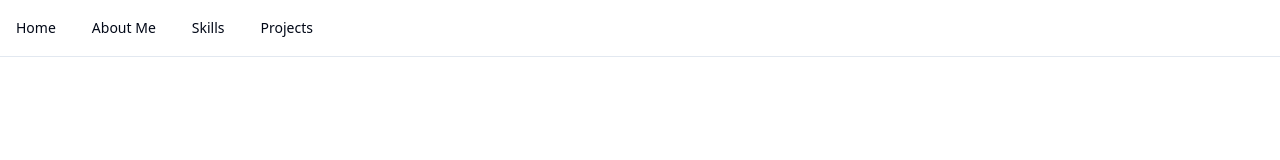
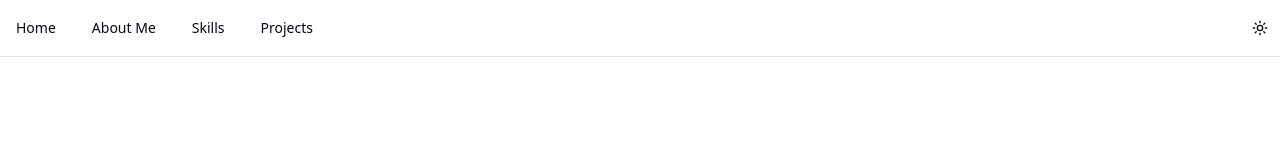
Before and after one commit to Riddhimaan-Senapati/my-portfolio-website, a Next.js app: page / in a window 1280 px wide. Shown: the top 160 px of the page. Built offline with nearby package versions, Linux system fonts and the light colour scheme.

Commit message:
added dark mode to the website using shadcn next themes

```diff
--- a/app/globals.css
+++ b/app/globals.css
@@ -60,3 +60,7 @@
     scroll-behavior: smooth;
   }
 }
+
+* {
+  transition: background-color 0.3s ease, color 0.3s ease;
+}
--- a/app/layout.tsx
+++ b/app/layout.tsx
@@ -1,34 +1,32 @@
-import type { Metadata } from "next";
-import { Geist, Geist_Mono } from "next/font/google";
-import "./globals.css";
+import type { Metadata } from 'next'
+import { Inter } from 'next/font/google'
+import './globals.css'
+import { ThemeProvider } from '@/components/theme-provider'
 
-const geistSans = Geist({
-  variable: "--font-geist-sans",
-  subsets: ["latin"],
-});
-
-const geistMono = Geist_Mono({
-  variable: "--font-geist-mono",
-  subsets: ["latin"],
-});
+const inter = Inter({ subsets: ['latin'] })
 
 export const metadata: Metadata = {
-  title: "Riddhimaan",
-  description: "Generated by create next app",
-};
+  title: 'Riddhimaan',
+  description: 'Riddhimaan\'s portfolio website',
+}
 
 export default function RootLayout({
   children,
-}: Readonly<{
-  children: React.ReactNode;
-}>) {
+}: {
+  children: React.ReactNode
+}) {
   return (
-    <html lang="en">
-      <body
-        className={`${geistSans.variable} ${geistMono.variable} antialiased`}
-      >
-        {children}
+    <html lang="en" suppressHydrationWarning>
+      <body className={inter.className}>
+        <ThemeProvider
+          attribute="class"
+          defaultTheme="system"
+          enableSystem
+          disableTransitionOnChange
+        >
+          {children}
+        </ThemeProvider>
       </body>
     </html>
-  );
+  )
 }
--- a/components/header.tsx
+++ b/components/header.tsx
@@ -2,6 +2,7 @@
 
 import * as React from 'react'
 import Link from 'next/link'
+import { ThemeToggle } from '@/components/theme-toggle'
 
 import {
   NavigationMenu,
@@ -47,6 +48,9 @@ const Header = () => {
             </NavigationMenuItem>
           </NavigationMenuList>
         </NavigationMenu>
+        <div className="ml-auto">
+          <ThemeToggle />
+        </div>
       </div>
     </header>
   )
--- /dev/null
+++ b/components/theme-provider.tsx
@@ -0,0 +1,9 @@
+'use client'
+
+import * as React from 'react'
+import { ThemeProvider as NextThemesProvider } from 'next-themes'
+import { type ThemeProviderProps } from 'next-themes'
+
+export function ThemeProvider({ children, ...props }: ThemeProviderProps) {
+  return <NextThemesProvider {...props}>{children}</NextThemesProvider>
+}
--- /dev/null
+++ b/components/theme-toggle.tsx
@@ -0,0 +1,23 @@
+'use client'
+
+import * as React from 'react'
+import { Moon, Sun } from 'lucide-react'
+import { useTheme } from 'next-themes'
+
+import { Button } from '@/components/ui/button'
+
+export function ThemeToggle() {
+  const { setTheme, theme } = useTheme()
+
+  return (
+    <Button
+      variant="ghost"
+      size="icon"
+      onClick={() => setTheme(theme === 'light' ? 'dark' : 'light')}
+      aria-label="Toggle theme"
+    >
+      <Sun className="h-[1.5rem] w-[1.3rem] dark:hidden" />
+      <Moon className="hidden h-5 w-5 dark:block" />
+    </Button>
+  )
+}
--- a/package.json
+++ b/package.json
@@ -15,6 +15,7 @@
     "clsx": "^2.1.1",
     "lucide-react": "^0.469.0",
     "next": "15.1.3",
+    "next-themes": "^0.4.4",
     "react": "^19.0.0",
     "react-dom": "^19.0.0",
     "tailwind-merge": "^2.6.0",
```
Also changed, not shown: 1 other file (tests, documents, lock files or other folders).
